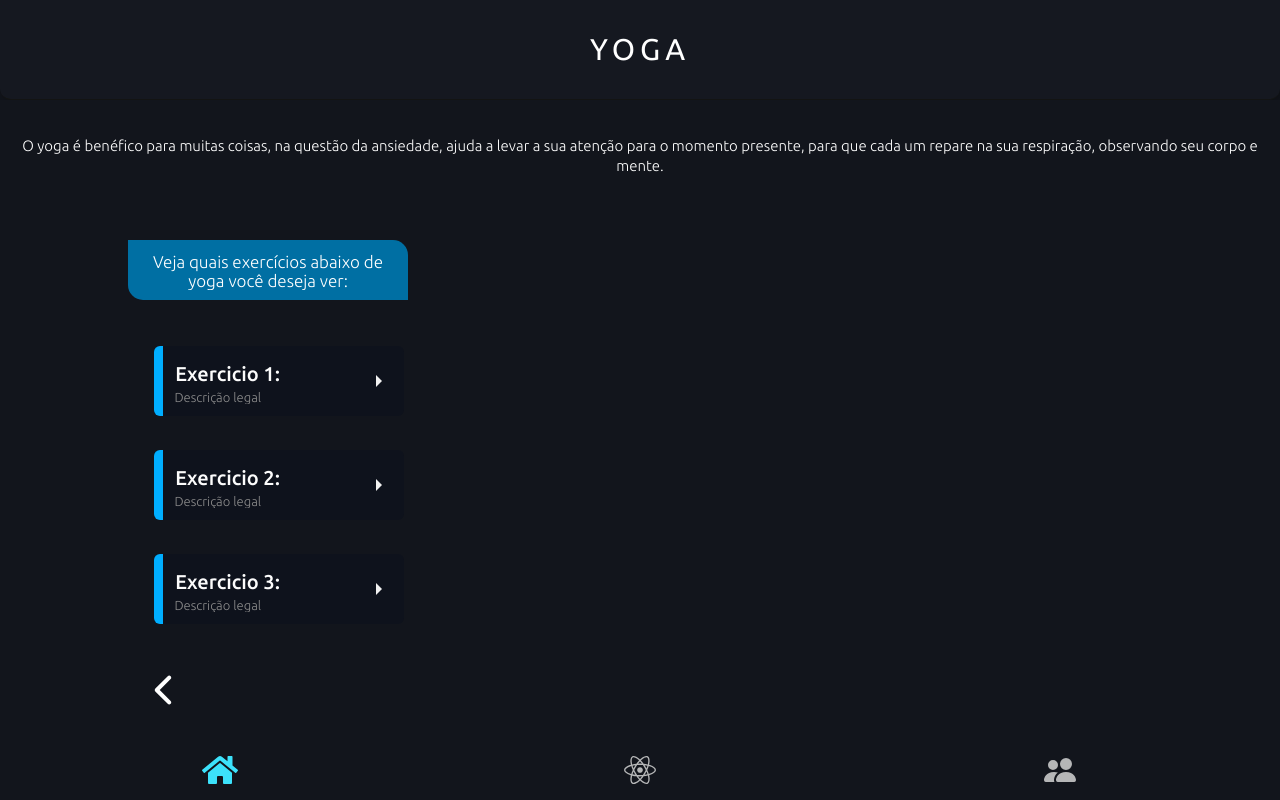
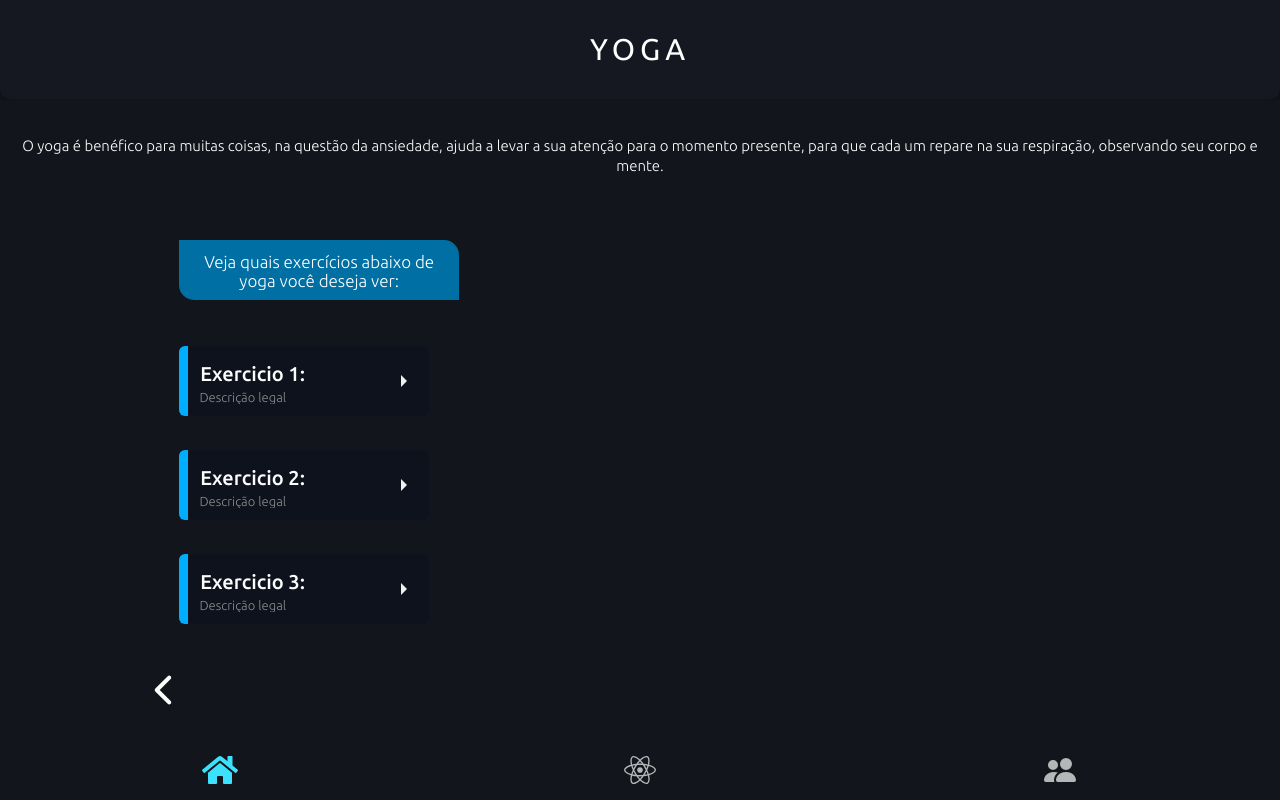
Before and after one commit to Ianvi1/BipCardio, a React (Vite) app: page /cardyoga in a window 1280 px wide. Built offline with nearby package versions, Linux system fonts and the light colour scheme.

Commit message:
mts mudanças

```diff
--- a/src/Components/cardmass.css
+++ b/src/Components/cardmass.css
@@ -144,3 +144,27 @@ h2 {
   position: absolute;
   left: 40%;
 }
+
+
+@media screen and (min-width: 425px) {
+
+   .cardTaskOrange {
+    left: 14%;
+  }
+}
+
+@media screen and (max-width: 320px) {
+
+  .cardTaskOrange {
+   left: 6%;
+  }
+
+}
+
+@media screen and (max-width: 346px) {
+
+  .cardDescText1 {
+    font-size: 13px;
+  }
+
+}
--- a/src/Components/cardmedit.css
+++ b/src/Components/cardmedit.css
@@ -157,3 +157,35 @@ h2 {
 
   }
 }
+
+@media screen and (max-width: 346px) {
+
+  .cardDescText1 {
+    font-size: 13px;
+  }
+
+}
+
+@media screen and (max-width: 320px) {
+
+  .cardTask1 {
+   left: 6%;
+  }
+
+}
+
+@media screen and (min-width: 425px) {
+
+  .cardExer,
+  .cardExer2,
+  .cardExer3 {
+    position: relative;
+    left: 20%;
+    transform: translateX(10%);
+  }
+
+  .cardTask1 {
+    left: 10%;
+    transform: translateX(10%);
+  }
+}
--- a/src/Components/cardyoga.css
+++ b/src/Components/cardyoga.css
@@ -144,3 +144,27 @@ h2 {
   position: absolute;
   left: 40%;
 }
+
+
+@media screen and (min-width: 425px) {
+
+  .cardTaskBlue {
+   left: 14%;
+ }
+}
+
+@media screen and (max-width: 320px) {
+
+ .cardTaskBlue {
+  left: 6%;
+ }
+
+}
+
+@media screen and (max-width: 346px) {
+
+ .cardDescText3 {
+   font-size: 13px;
+ }
+
+}
--- a/src/Components/meditexer1.css
+++ b/src/Components/meditexer1.css
@@ -95,3 +95,12 @@
 
 
   }
+
+  @media screen and (max-width: 339px) {
+
+    .VideoMeditArea1 {
+      width: 300px;
+      height: 250px;
+    }
+
+  }
```
